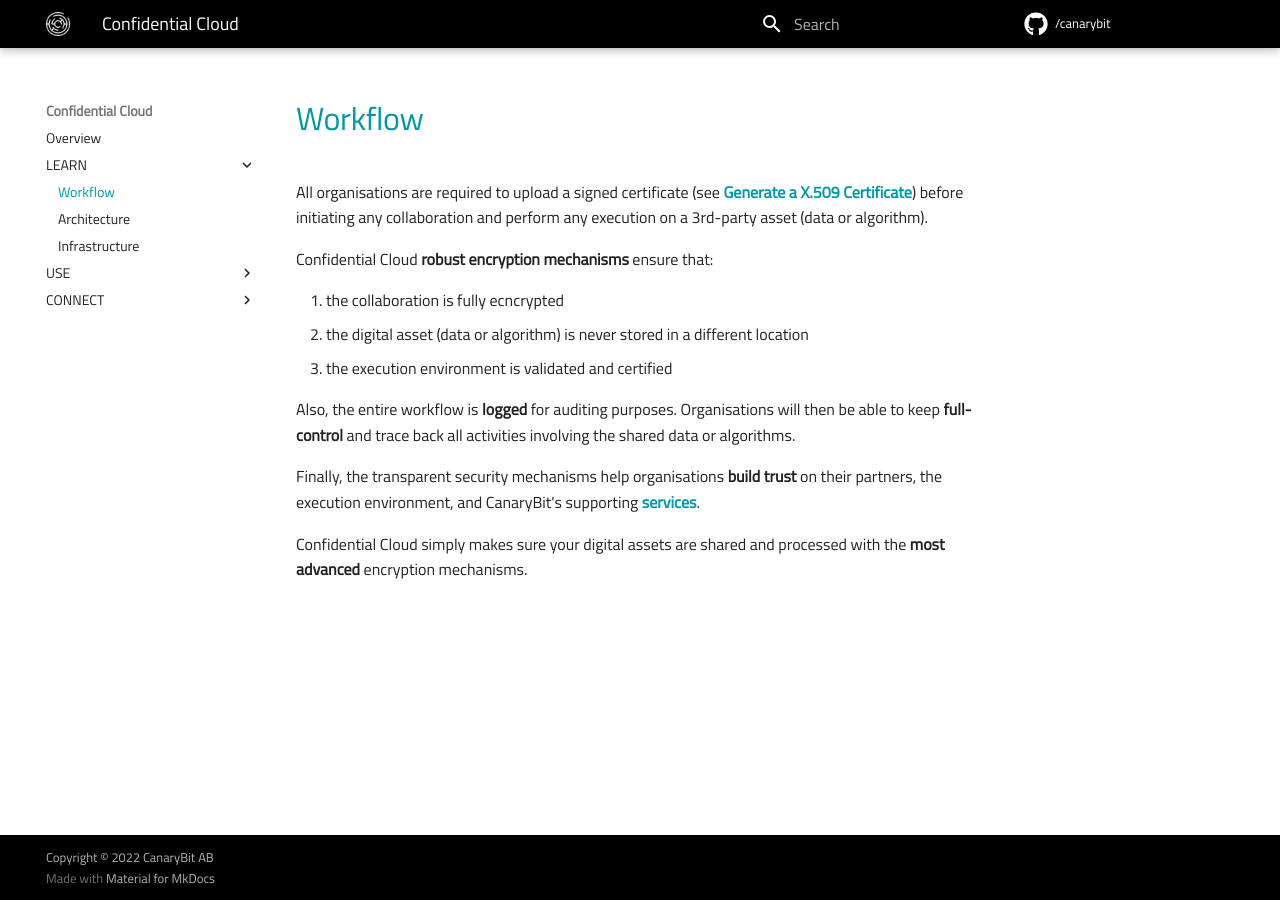
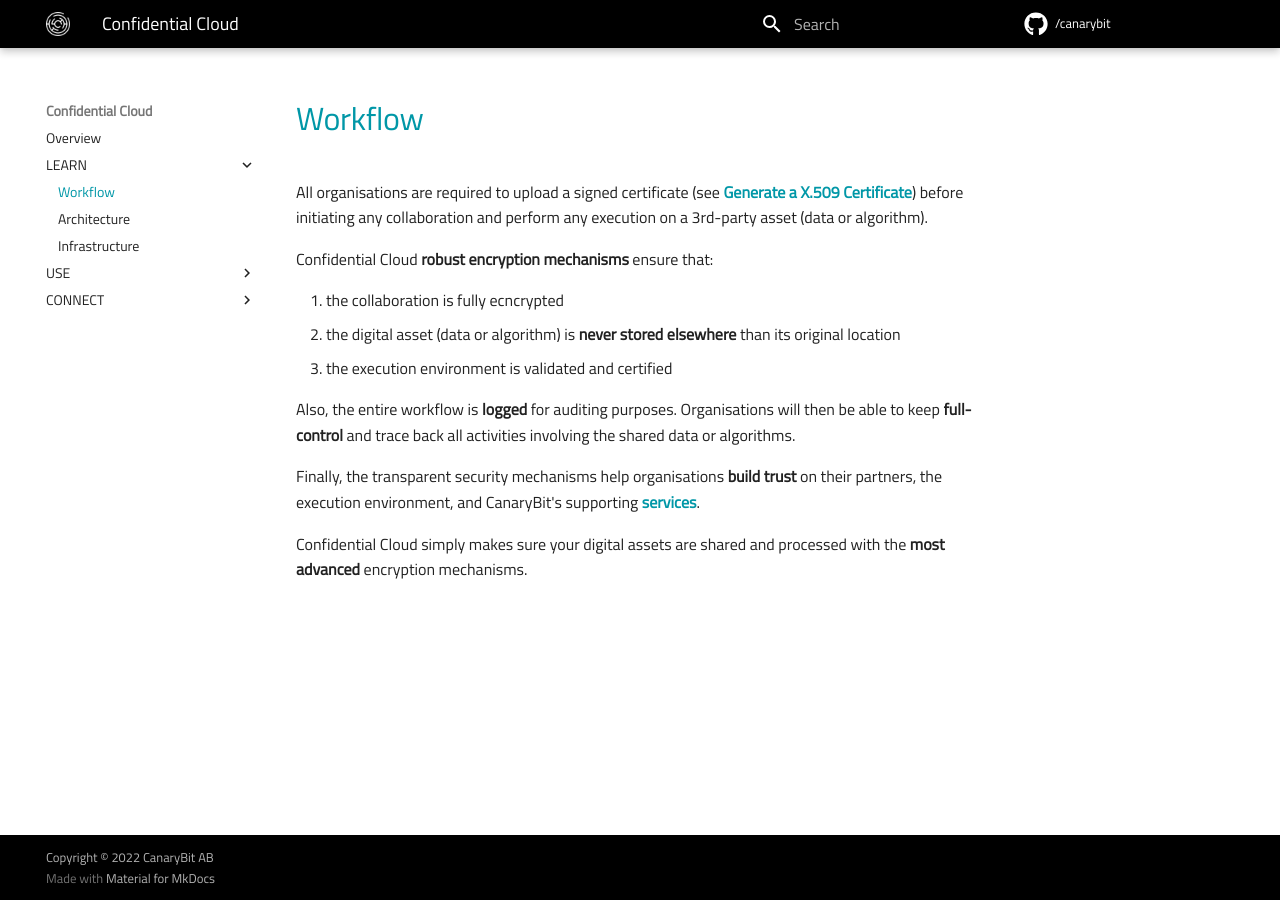
Before and after one commit to canarybit/cc-docs, an MkDocs documentation site: the page built from docs/workflow.md, in a window 1280 px wide. Built offline with MkDocs 1.6.1 and Material for MkDocs 9.7.7, drawn with Linux system fonts in a browser that asks for light colours.

Commit message:
Updates content

```diff
--- a/docs/workflow.md
+++ b/docs/workflow.md
@@ -5,7 +5,7 @@ All organisations are required to upload a signed certificate (see [Generate a X
 Confidential Cloud **robust encryption mechanisms** ensure that:
 
 1. the collaboration is fully ecncrypted
-2. the digital asset (data or algorithm) is never stored in a different location
+2. the digital asset (data or algorithm) is **never stored elsewhere** than its original location
 3. the execution environment is validated and certified
 
 Also, the entire workflow is **logged** for auditing purposes. Organisations will then be able to keep **full-control** and trace back all activities involving the shared data or algorithms.
```
